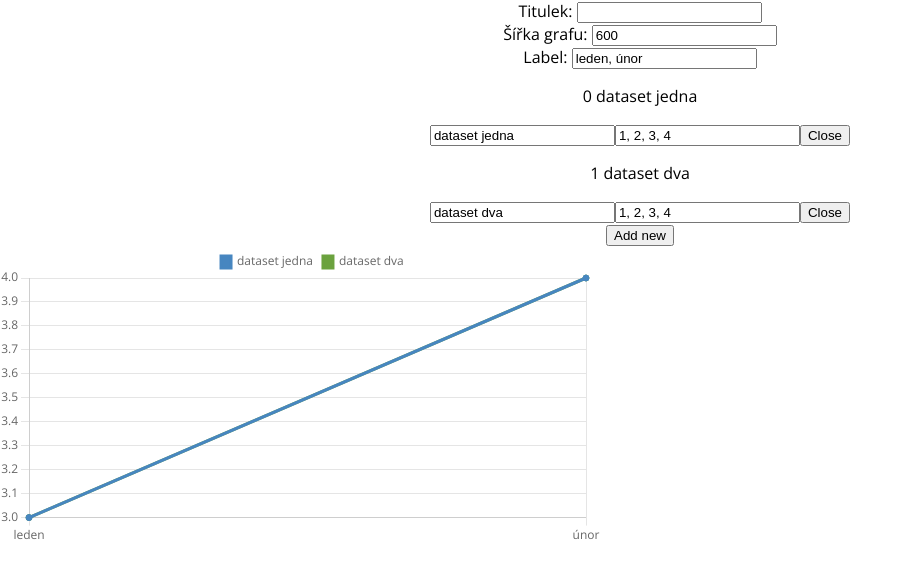
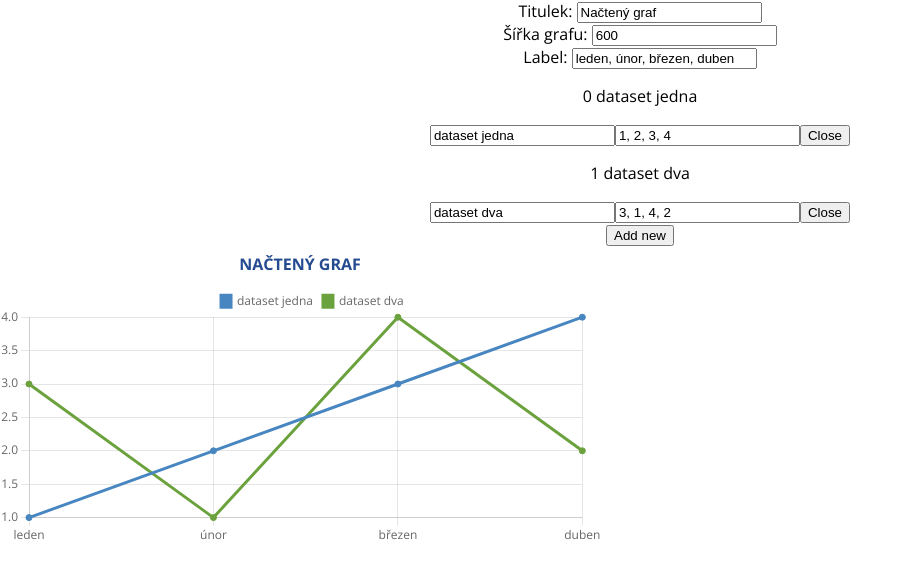
Before and after one commit to daxovi/fnol-graph, a React (Create React App) app in the folder client/: page /1/edit in a window 1280 px wide. Shown: the top 578 px of the page, without its empty margins (0-912 px from the left). Built offline with nearby package versions, Linux system fonts and the light colour scheme.

Commit message:
set react-router

```diff
--- a/client/package.json
+++ b/client/package.json
@@ -10,7 +10,8 @@
     "react": "^18.2.0",
     "react-chartjs-2": "^4.3.1",
     "react-dom": "^18.2.0",
-    "react-scripts": "5.0.1",
+    "react-router-dom": "^6.4.2",
+    "react-scripts": "^2.1.3",
     "web-vitals": "^2.1.4"
   },
   "scripts": {
--- a/client/src/App.js
+++ b/client/src/App.js
@@ -1,72 +1,23 @@
 import './App.css';
 import "./graphs/LineGraph";
 import LineGraph from './graphs/LineGraph';
-import { useState, useEffect } from 'react';
+import React, { useState, useEffect } from 'react';
+import { BrowserRouter, Routes, Route, useParams } from "react-router-dom";
+import EditGraph from "./Graph";
+import Home from './Home';
 
 function App() {
-  const [width, setWidth] = useState(600);
-  const [datasets, setDatasets] = useState([{ label: "dataset jedna", data: [1, 2, 3, 4] }, { label: "dataset dva", data: [1, 2, 3, 4] }])
-  const [title, setTitle] = useState("");
-  const [labelText, setLabelText] = useState("leden, únor");
-  const [labels, setLabels] = useState(["leden", "únor"]);
-
-  useEffect(() => {
-
-
-  }, [datasets])
-
-  const closeDataset = (index) => {
-    let array = [...datasets];
-    array.splice(index, 1)
-    setDatasets(array);
-  }
-
-  const openDataset = () => {
-    let array = [...datasets];
-    array.push({ label: "nový dataset", data: [1, 2, 3] });
-    setDatasets(array);
-  }
-
-  const updateDataset = (index, object) => {
-    let array = [...datasets];
-    array[index] = object;
-    setDatasets(array);
-  }
-
-  const updateLabel = (text) => {
-    setLabelText(text);
-    let reducedText = text.replaceAll(", ", ",");
-    let array = reducedText.split(",");
-    console.log(array);
-    setLabels(array);
-   }
-
-   const updateData = (index, text) => {
-    let reducedText = text.replaceAll(", ", ",");
-    let array = reducedText.split(",");
-    updateDataset(index, {label: datasets[index].label, data: array});
-    }
-
 
   return (
-    <div className="App">
-      <label>Titulek: <input type="text" value={title} onChange={(e) => { setTitle(e.target.value) }} /></label> <br />
-      <label>Šířka grafu: <input type="number" value={width} onChange={(e) => { setWidth(e.target.value) }} /></label> <br />
-      <label>Label: <input type="text" value={labelText} onChange={(e) => { updateLabel(e.target.value) }} /></label> <br />
-      {datasets.map((e, index) => {
-        return (
-          <div key={index}>
-            <p>{index} {e.label}</p>
-            <input type="text" value={e.label} onChange={(value) => { updateDataset(index, {label: value.target.value, data: e.data}) }} />
-            <input type="text" value={e.data.join(", ")} onChange={(value) => { updateData(index, value.target.value) }} />
-            <button onClick={() => { closeDataset(index) }}>Close</button>
-          </div>
-        )
-      })}
-      <button onClick={() => { openDataset() }}>Add new</button>
-      <div style={{ display: "block", width: width + "px" }} >
-        <LineGraph datasets={datasets} title={title} labels={labels} />
-      </div>
+    <div>
+      <BrowserRouter>
+        <Routes>
+          <Route exact path='/' element={<Home />} />
+          <Route path="/:id" element={<LineGraph />} />
+          <Route path="/:id/edit" element={<EditGraph />} />
+          <Route exact path='/graph' element={<EditGraph />} />
+        </Routes>
+      </BrowserRouter>
     </div>
   );
 }
--- /dev/null
+++ b/client/src/Graph.js
@@ -0,0 +1,86 @@
+import './App.css';
+import "./graphs/LineGraph";
+import LineGraph from './graphs/LineGraph';
+import React, { useState, useEffect } from 'react';
+import { useParams } from 'react-router-dom';
+
+function EditGraph() {
+  const [width, setWidth] = useState(600);
+  const [datasets, setDatasets] = useState([{ label: "dataset jedna", data: [1, 2, 3, 4] }, { label: "dataset dva", data: [1, 2, 3, 4] }])
+  const [title, setTitle] = useState("");
+  const [labelText, setLabelText] = useState("leden, únor");
+  const [labels, setLabels] = useState(["leden", "únor"]);
+  const [loaded, setLoaded] = useState(false)
+
+  let { id } = useParams();
+
+  useEffect(() => {
+    if (id && !loaded) {
+      // získej data z DB
+      console.log("DEBUG: Načtený graf ID: " + id);
+      setTitle("Načtený graf");
+      setDatasets([{ label: "dataset jedna", data: [1, 2, 3, 4] }, { label: "dataset dva", data: [3, 1, 4, 2] }]);
+      setLabelText("leden, únor, březen, duben");
+      setLabels(["leden", "únor", "březen", "duben"]);
+      setLoaded(true);
+    }
+  }, [datasets])
+
+  const closeDataset = (index) => {
+    let array = [...datasets];
+    array.splice(index, 1)
+    setDatasets(array);
+  }
+
+  const openDataset = () => {
+    let array = [...datasets];
+    array.push({ label: "nový dataset", data: [1, 2, 3] });
+    setDatasets(array);
+  }
+
+  const updateDataset = (index, object) => {
+    let array = [...datasets];
+    array[index] = object;
+    setDatasets(array);
+  }
+
+  const updateLabel = (text) => {
+    setLabelText(text);
+    let reducedText = text.replaceAll(", ", ",");
+    let array = reducedText.split(",");
+    console.log(array);
+    setLabels(array);
+   }
+
+   const updateData = (index, text) => {
+    let reducedText = text.replaceAll(", ", ",");
+    let array = reducedText.split(",");
+    updateDataset(index, {label: datasets[index].label, data: array});
+    }
+
+
+  return (
+    <div className="App">
+      <label>Titulek: <input type="text" value={title} onChange={(e) => { setTitle(e.target.value) }} /></label> <br />
+      <label>Šířka grafu: <input type="number" value={width} onChange={(e) => { setWidth(e.target.value) }} /></label> <br />
+      <label>Label: <input type="text" value={labelText} onChange={(e) => { updateLabel(e.target.value) }} /></label> <br />
+      {datasets.map((e, index) => {
+        return (
+          <div key={index}>
+            <p>{index} {e.label}</p>
+            <input type="text" value={e.label} onChange={(value) => { updateDataset(index, {label: value.target.value, data: e.data}) }} />
+            <input type="text" value={e.data.join(", ")} onChange={(value) => { updateData(index, value.target.value) }} />
+            <button onClick={() => { closeDataset(index) }}>Close</button>
+          </div>
+        )
+      })}
+      <button onClick={() => { openDataset() }}>Add new</button>
+      <div style={{ display: "block", width: width + "px" }} >
+        <LineGraph datasets={datasets} title={title} labels={labels} />
+
+      </div>
+    </div>
+  );
+}
+
+export default EditGraph;
--- /dev/null
+++ b/client/src/Home.js
@@ -0,0 +1,11 @@
+import React from 'react'
+
+const Home = () => {
+  return (
+    <div>
+        Hoem
+    </div>
+  )
+}
+
+export default Home
--- a/client/src/graphs/LineGraph.js
+++ b/client/src/graphs/LineGraph.js
@@ -12,6 +12,7 @@ import {
 } from 'chart.js';
 import { Line } from 'react-chartjs-2';
 import { defaults } from 'chart.js';
+import { useParams } from 'react-router-dom';
 
 ChartJS.register(
   CategoryScale,
@@ -27,12 +28,24 @@ defaults.font.family = "Open Sans";
 
 
 const LineGraph = (props) => {
+  let { id } = useParams();
   const [title, setTitle] = useState("");
+  const [showTitle, setShowTitle] = useState(false);
   const [datasets, setDatasets] = useState([]);
   const [labels, setLabels] = useState([]);
 
   useEffect(() => {
+    if (id) {
+      // získej data z DB
+      console.log("DEBUG: Načtený graf ID: " + id);
+      setTitle("Načtený graf");
+      setShowTitle(true);
+      setDatasets([{ label: "dataset jedna", data: [1, 2, 3, 4] }, { label: "dataset dva", data: [3, 1, 4, 2] }]);
+      setLabels(["leden", "únor", "březen", "duben"]);
+    }
+
     if (props.title) {
+      setShowTitle(true);
       setTitle(props.title);
     }
 
@@ -55,7 +68,7 @@ const LineGraph = (props) => {
         }
       },
       title: {
-        display: props.title ? true : false,
+        display: showTitle,
         text: title.toUpperCase(),
         color: "#244a90",
         font: {
```
Also changed, not shown: 1 other file (tests, documents, lock files or other folders).
